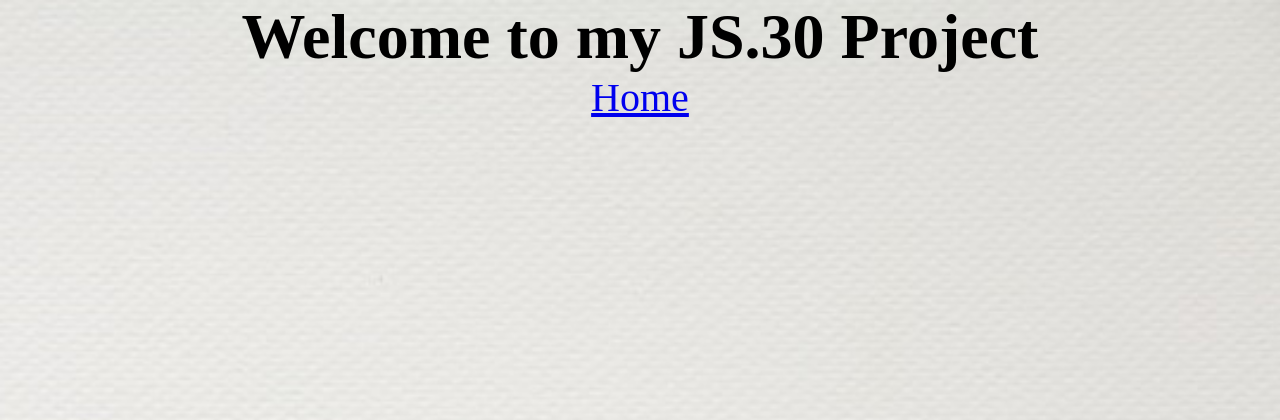
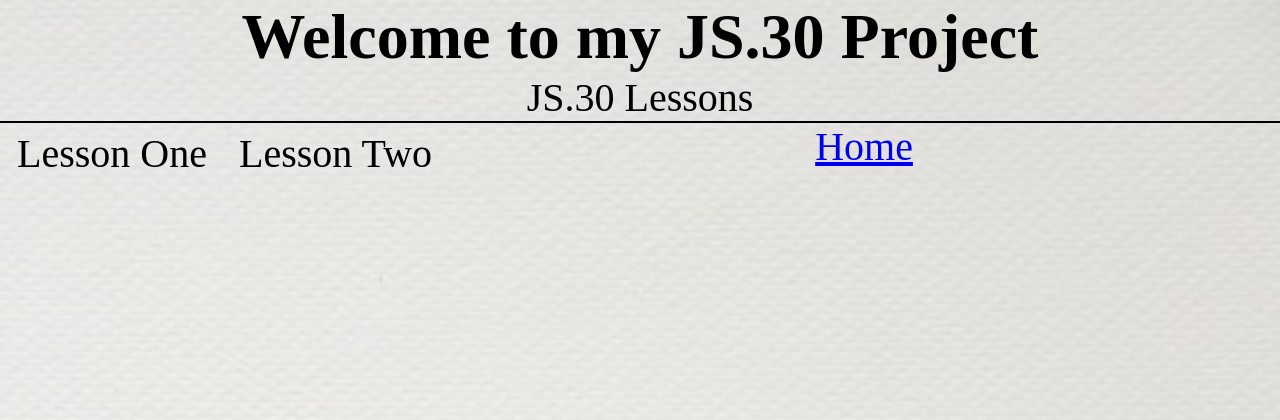
Before and after one commit to Jamesprunty/JamesPrunty.github.io, a PHP site: page /JS30/JS30.html in a window 1280 px wide. Shown: the top 420 px of the page. Run offline with PHP 8.4, Linux system fonts and the light colour scheme.

Commit message:
CSS JS30

```diff
--- a/JS30/JS30.html
+++ b/JS30/JS30.html
@@ -14,6 +14,19 @@
         <h1 id="PageTitle">Welcome to my JS.30 Project</h1>
     </main>
 
+      <div>
+          <ul>
+              <li>
+                  JS.30 Lessons
+                <ul id="Lessons">
+                      <li><a href="">Lesson One</a></li>
+                      <li><a href="">Lesson Two</a></li>
+                </ul>
+            </li>
+        </ul>
+
+      </div>
+
       <div class="HomeContainer">
       <a href="../index.html" class="HomeLink">Home</a>
       </div>
--- a/index.css
+++ b/index.css
@@ -236,3 +236,12 @@
     padding: 20px;
 
 }
+
+#Lessons{
+
+    text-align: center;
+    list-style-type: none;
+  margin: auto;
+    width 50%;
+    border: solid black 1px;
+}
```
